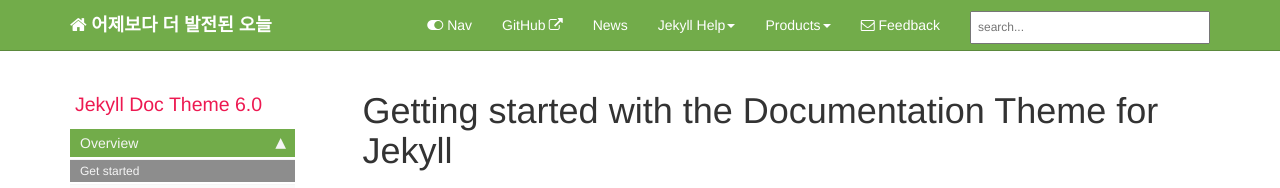
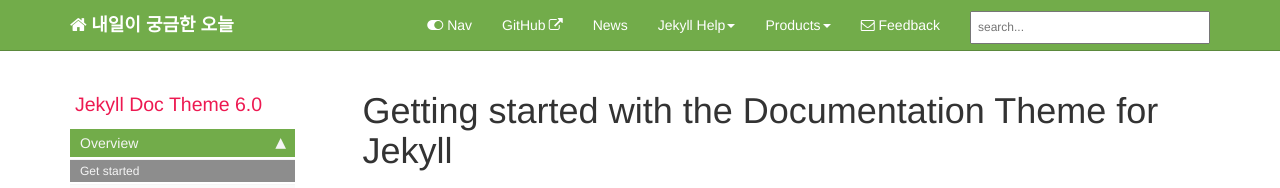
Before and after one commit to pisterjin/pisterjin.github.io, a Jekyll site: the page built from index.md, in a window 1280 px wide and 900 px high. Shown: the top 188 px of the window. Built offline with Jekyll 4.4.1, drawn with Linux system fonts in a browser that asks for light colours; comment, search, counter and statistics services are not loaded.

Commit message:
title 재수정

```diff
--- a/_includes/topnav.html
+++ b/_includes/topnav.html
@@ -8,7 +8,7 @@
                 <span class="icon-bar"></span>
                 <span class="icon-bar"></span>
             </button>
-            <a class="fa fa-home fa-lg navbar-brand" href="index.html">&nbsp;<span class="projectTitle">어제보다 더 발전된 오늘</span></a>
+            <a class="fa fa-home fa-lg navbar-brand" href="index.html">&nbsp;<span class="projectTitle">내일이 궁금한 오늘</span></a>
         </div>
         <div class="collapse navbar-collapse" id="bs-example-navbar-collapse-1">
             <ul class="nav navbar-nav navbar-right">
```
